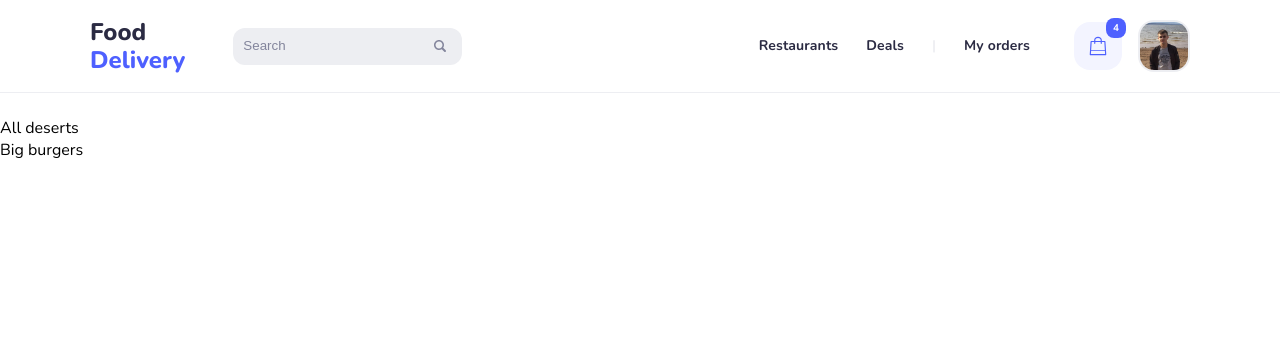
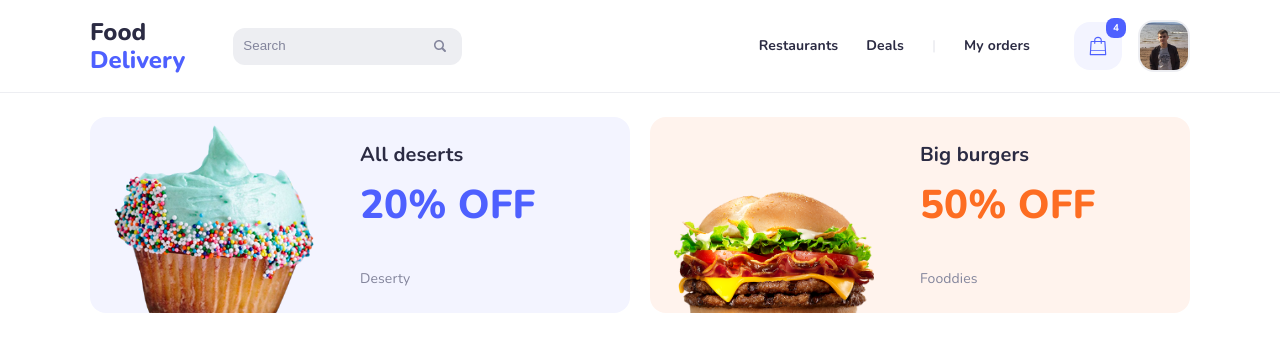
Before and after one commit to Razbash/food-delivery, a React (Create React App) app: page / in a window 1280 px wide. Shown: the top 352 px of the page. Built offline with nearby package versions, Linux system fonts and the light colour scheme.

Commit message:
Create a list of promotions component

```diff
--- a/src/components/PromoList/PromoList.tsx
+++ b/src/components/PromoList/PromoList.tsx
@@ -1,13 +1,14 @@
 import desertImage from "../../assets/images/promotions/desert.png";
 import burgerImage from "../../assets/images/promotions/burger.png";
-import { ReactNode } from "react";
 
 interface IPromo {
     id: number,
     name: string,
     text: string,
     category: string,
-    image: string
+    image: string,
+    background: string,
+    color: string,
 }
 
 const DeaslsList = () => {
@@ -18,6 +19,8 @@ const DeaslsList = () => {
             text: "20% off",
             category: "Deserty",
             image: desertImage,
+            background: "#F3F4FF",
+            color: "#4E60FF",
         },
         {
             id: 1,
@@ -25,17 +28,44 @@ const DeaslsList = () => {
             text: "50% off",
             category: "Fooddies",
             image: burgerImage,
+            background: "#FFF3ED",
+            color: "#FD6D22",
         }
     ];
 
     return(
-        <div className="deals-list">
+        <div className="promotion-list">
             {promo.map(element => {
+                const {image, name, text, category, background, color} = element;
+                const elementStyle = {"background": background};
+                const titleStyle = {"color": color};
+
                 return(
-                    <div className="deals-list__item">
-                        {element.name}
+                    <div className="promotion-list__item"
+                        style={elementStyle}
+                        key={element.id}
+                    >
+                        <div className="promotion-list__image-wrapper">
+                            <img src={image}
+                                alt={name}
+                                className="promotion-list__image"
+                                width="200"
+                            />
+                        </div>
+
+                        <div className="promotion-list__info">
+                            <h5 className="promotion-list__name">
+                                {name}
+                            </h5>
+                            <h2 className="promotion-list__text" style={titleStyle}>
+                                {text}
+                            </h2>
+                            <span className="promotion-list__category">
+                                {category}
+                            </span>
+                        </div>
                     </div>
-                )
+                );
             })}
         </div>
     )
--- /dev/null
+++ b/src/components/PromoList/promoList.scss
@@ -0,0 +1,53 @@
+.promotion-list {
+    display: flex;
+    justify-content: space-between;
+    margin-bottom: 32px;
+
+    &__item {
+        width: 100%;
+        border-radius: $border-radius;
+        display: flex;
+        overflow: hidden;
+        padding: 24px;
+
+        & + & {
+            margin-left: 20px;
+        }
+    }
+
+    &__info,
+    &__image-wrapper {
+        width: 100%;
+    }
+
+    &__image-wrapper {
+        position: relative;
+    }
+
+    &__image {
+        position: absolute;
+        bottom: -40px;
+    }
+
+    &__info {
+        display: flex;
+        flex-direction: column;
+    }
+
+    &__name {
+        @extend %h5;
+        color: $neutral-black;
+        margin-bottom: 8px;
+    }
+
+    &__text {
+        @extend %h2;
+        text-transform: uppercase;
+        margin-bottom: 36px;
+    }
+
+    &__category {
+        @extend %body-primary;
+        color: $neutral-gray;
+    }
+}
--- a/src/css/app.scss
+++ b/src/css/app.scss
@@ -12,6 +12,10 @@ ul {
     list-style-type: none;
 }
 
+h1, h2, h3, h4, h5, h6 {
+    margin: 0;
+}
+
 .container {
     width: 1100px;
     margin: 0 auto;
--- a/src/css/general.scss
+++ b/src/css/general.scss
@@ -8,3 +8,4 @@
 @import '../components//Search/search.scss';
 @import '../components/Menu/menu.scss';
 @import '../components/Header/header.scss';
+@import '../components/PromoList/promoList.scss';
--- a/src/css/typography.scss
+++ b/src/css/typography.scss
@@ -17,3 +17,17 @@
     font-size: 10px;
     line-height: 14px;
 }
+
+%h2 {
+    font-weight: 800;
+    font-size: 40px;
+    line-height: 56px;
+    letter-spacing: 0.1px;
+}
+
+%h5 {
+    font-weight: 600;
+    font-size: 20px;
+    line-height: 28px;
+    letter-spacing: 0.1px;
+}
--- a/src/pages/HomePage.tsx
+++ b/src/pages/HomePage.tsx
@@ -3,9 +3,12 @@ import PromoList from "../components/PromoList/PromoList";
 
 const HomePage = () => {
     return(
-        <div className="">
+        <div>
             <Header/>
-            <PromoList/>
+
+            <div className="container">
+                <PromoList/>
+            </div>
         </div>
     )
 }
```
Also changed, not shown: src/assets/images/promotions/burger.png, src/assets/images/promotions/desert.png.
